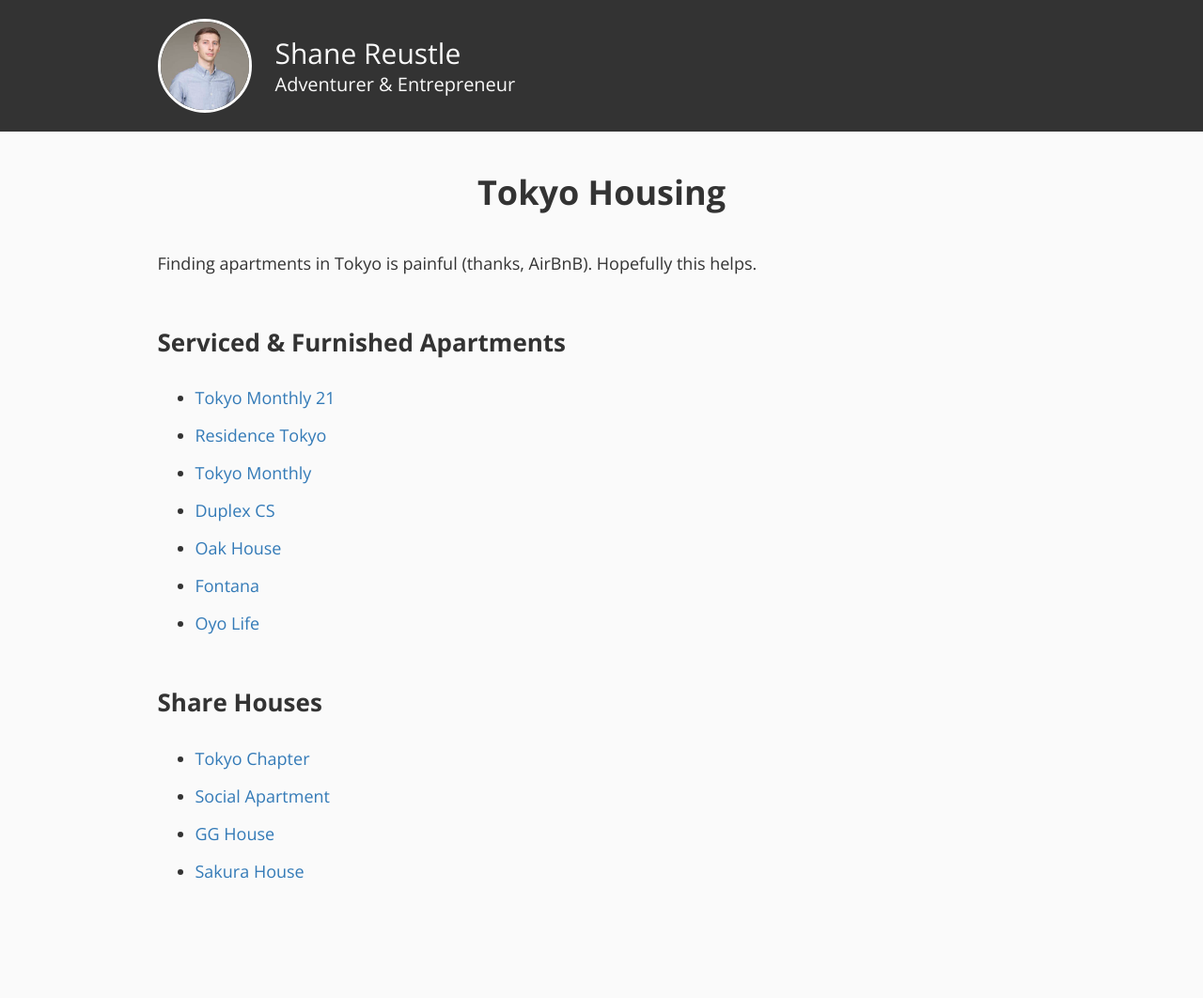
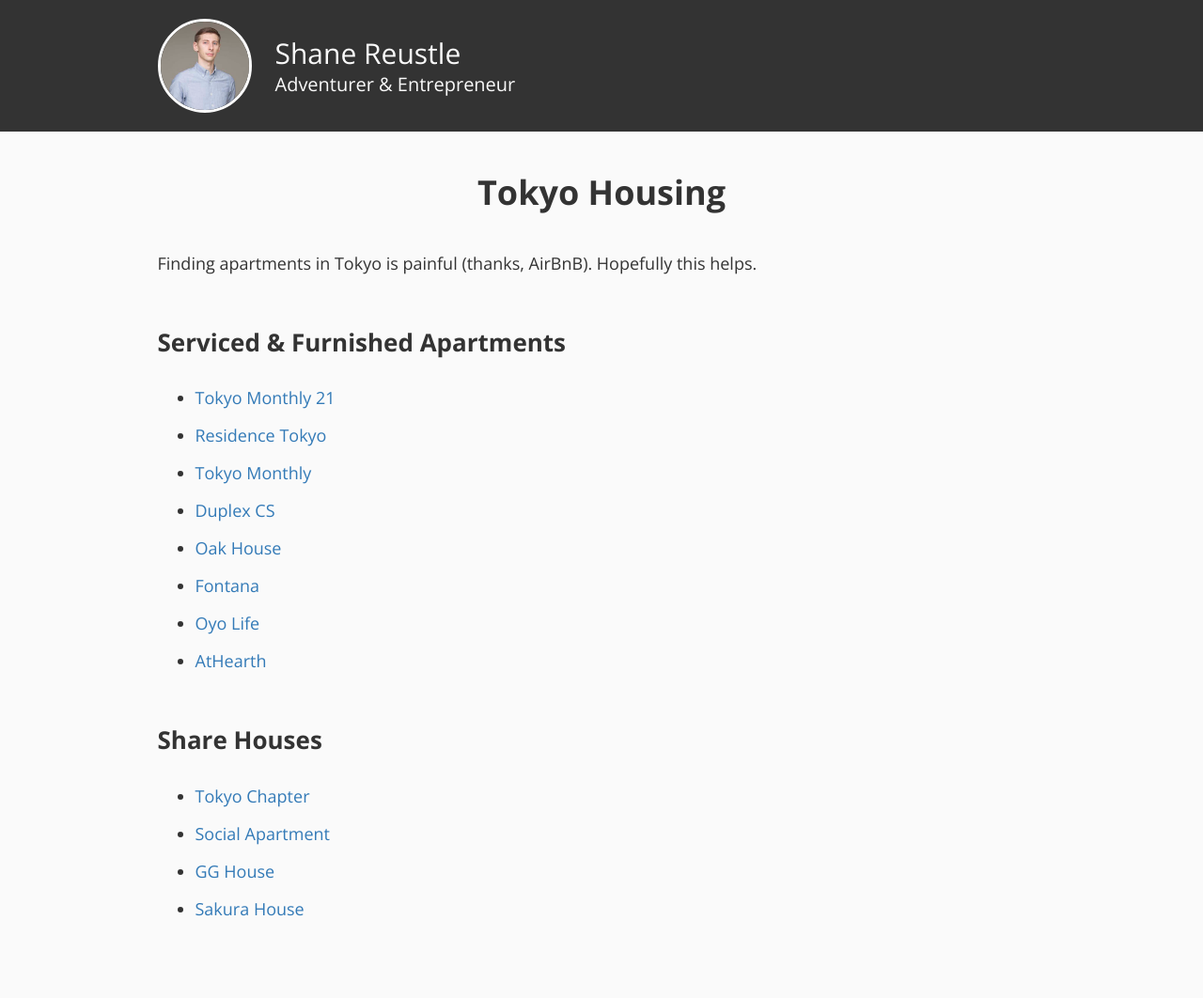
Before and after one commit to reustle/reustle, a Jekyll site: the page built from _posts/2018-10-30-tokyo-housing.md, in a window 1280 px wide. Shown: the whole page at 94% size. Built offline with Jekyll 4.4.1, drawn with Linux system fonts in a browser that asks for light colours; before the commit the page ends 1022 px from its top, so only the background shows below that.

Commit message:
Update 2018-10-30-tokyo-housing.md

```diff
--- a/_posts/2018-10-30-tokyo-housing.md
+++ b/_posts/2018-10-30-tokyo-housing.md
@@ -14,6 +14,7 @@
 - [Oak House](https://www.oakhouse.jp/eng/house/apartment)
 - [Fontana](http://www.tokyocityapartments.net/)
 - [Oyo Life](https://www.oyolife.co.jp/)
+- [AtHearth](https://athearth.com/)
 
 ## Share Houses
 - [Tokyo Chapter](https://tokyochapter.com/sharehouse/)
```
